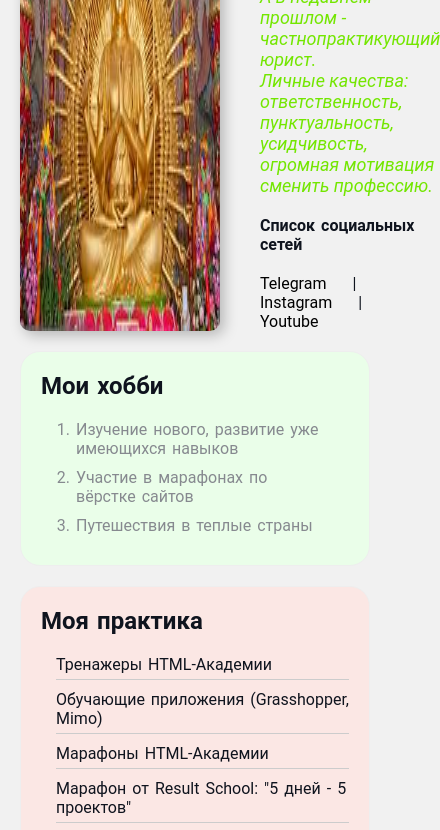
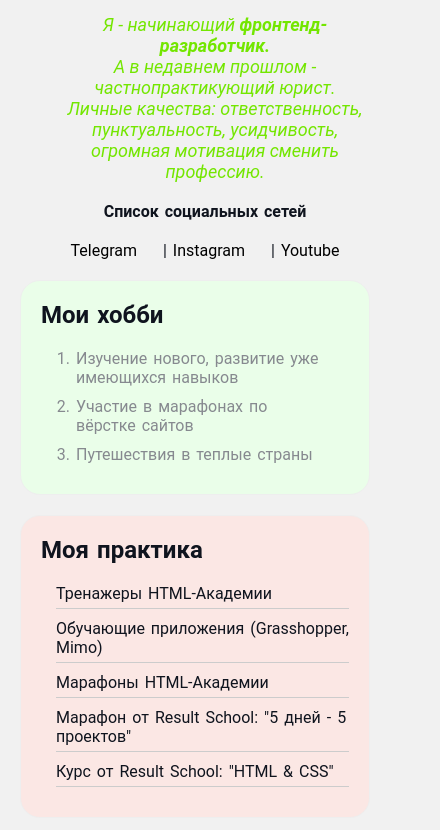
Before and after one commit to AnnaS86/resume, a plain HTML site: page index.html in a window 390 px wide. Shown: the part 223-1053 px from the top of the page, 440 px wide, since content can reach past the window. Drawn offline with Linux system fonts and the light colour scheme.

Commit message:
Add files via upload

```diff
--- a/style.css
+++ b/style.css
@@ -41,7 +41,7 @@ body {
 
 /* При просмотре кода обнаружилось, что верстка ломается при уменьшении экрана до  770px*/
 @media(max-width: 770px) {
-  info {
+  .info {
     display: block;
     text-align: center;
   }
```
